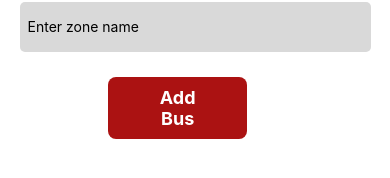
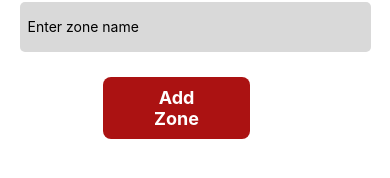
Before and after one commit to zeinshhadi/b-route-app, a React Native app in the folder frontend/: screen /AddZoneScreen in a window 390 px wide. Shown: the part 406-584 px from the top of the page. Built offline with nearby package versions, Linux system fonts and the light colour scheme.

Commit message:
Frontend <> Fixed Button text in add zone screen

```diff
--- a/frontend/screens/adminScreens/AddZoneScreen.js
+++ b/frontend/screens/adminScreens/AddZoneScreen.js
@@ -75,7 +75,7 @@ const AddZoneScreen = () => {
         </ScrollView>
       </View>
       <Button onPress={handleRegister} disabled={loading}>
-        {loading ? <ActivityIndicator size="small" color="white" /> : <Text>Add Bus</Text>}
+        {loading ? <ActivityIndicator size="small" color="white" /> : <Text>Add Zone</Text>}
       </Button>
     </View>
   );
```
